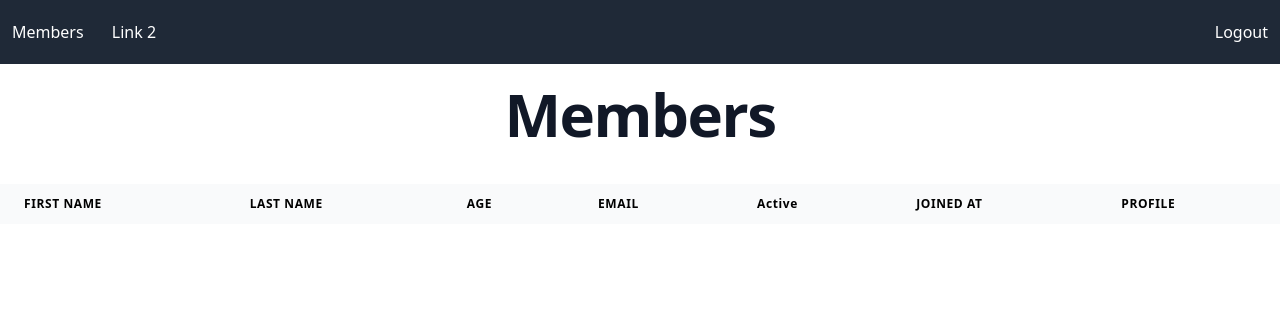
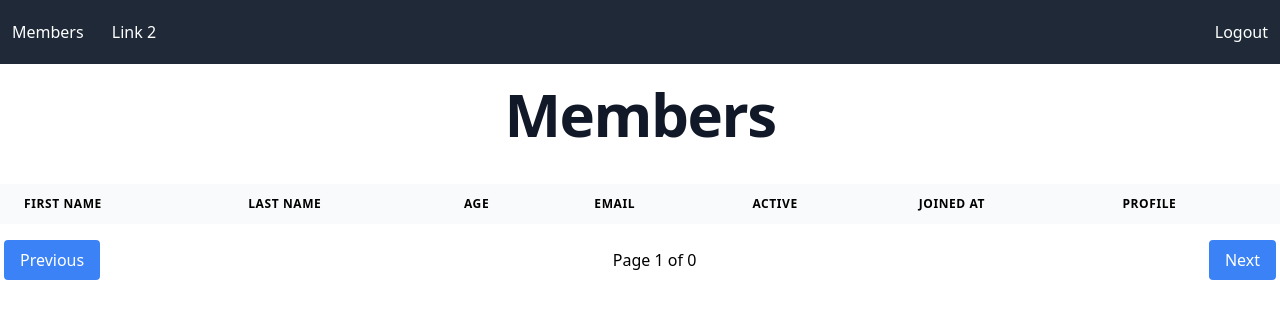
Before and after one commit to knaiskes/chess-club-frontend, a plain HTML site: page members.html in a window 1280 px wide. Drawn offline with nearby package versions, Linux system fonts and the light colour scheme; no server answers; sample sign-in values are in the browser's storage.

Commit message:
Add frontend pagination to members table

```diff
--- a/members.html
+++ b/members.html
@@ -24,13 +24,13 @@
                         <th class="px-6 py-3 text-left text-xs uppercase tracking-wider">Last Name</th>
                         <th class="px-6 py-3 text-left text-xs uppercase tracking-wider">Age</th>
                         <th class="px-6 py-3 text-left text-xs uppercase tracking-wider">Email</th>
-        <th class="px-6 py-3 text-left text-xs tracking-wider">Active</th>
+                        <th class="px-6 py-3 text-left text-xs uppercase tracking-wider">Active</th>
                         <th class="px-6 py-3 text-left text-xs uppercase tracking-wider">Joined At</th>
                         <th class="px-6 py-3 text-left text-xs uppercase tracking-wider">Profile</th>
                     </tr>
                 </thead>
                 <tbody class="bg-white divide-y divide-gray-200">
-      <template x-for="member in members" :key="member.id">
+                    <template x-for="member in paginatedMembers" :key="member.id">
                         <tr class="hover:bg-gray-100">
                             <td class="px-6 py-4 whitespace-nowrap text-sm text-gray-900" x-text="member.firstname"></td>
                             <td class="px-6 py-4 whitespace-nowrap text-sm text-gray-900" x-text="member.lastname"></td>
@@ -47,6 +47,12 @@
             </table>
         </div>
 
+        <div class="flex justify-between items-center mt-4 mr-1 ml-1">
+            <button @click="prevPage" :disabled="currentPage === 1" class="px-4 py-2 bg-blue-500 text-white rounded">Previous</button>
+            <span>Page <span x-text="currentPage"></span> of <span x-text="totalPages"></span></span>
+            <button @click="nextPage" :disabled="currentPage === totalPages" class="px-4 py-2 bg-blue-500 text-white rounded">Next</button>
+        </div>
+
     </div>
 
 
@@ -54,6 +60,9 @@
   function membersTable() {
     return {
       members: [],
+      currentPage: 1,
+      perPage: 10,
+
       async init() {
         await this.fetchMembers();
       },
@@ -76,9 +85,29 @@
             console.error('Error fetching members:', error);
           }
         }
+      },
+      get totalPages() {
+        return Math.ceil(this.members.length / this.perPage);
+      },
+      get paginatedMembers() {
+        const start = (this.currentPage - 1) * this.perPage;
+        const end = this.currentPage * this.perPage;
+        return this.members.slice(start, end);
+      },
+      nextPage() {
+        if (this.currentPage < this.totalPages) {
+          this.currentPage++;
+        }
+      },
+      prevPage() {
+        if (this.currentPage > 1) {
+          this.currentPage--;
+        }
       }
     }
   }
 </script>
+
+
   </body>
 </html>
```
Lines whose indentation alone changed are shown as unchanged.
